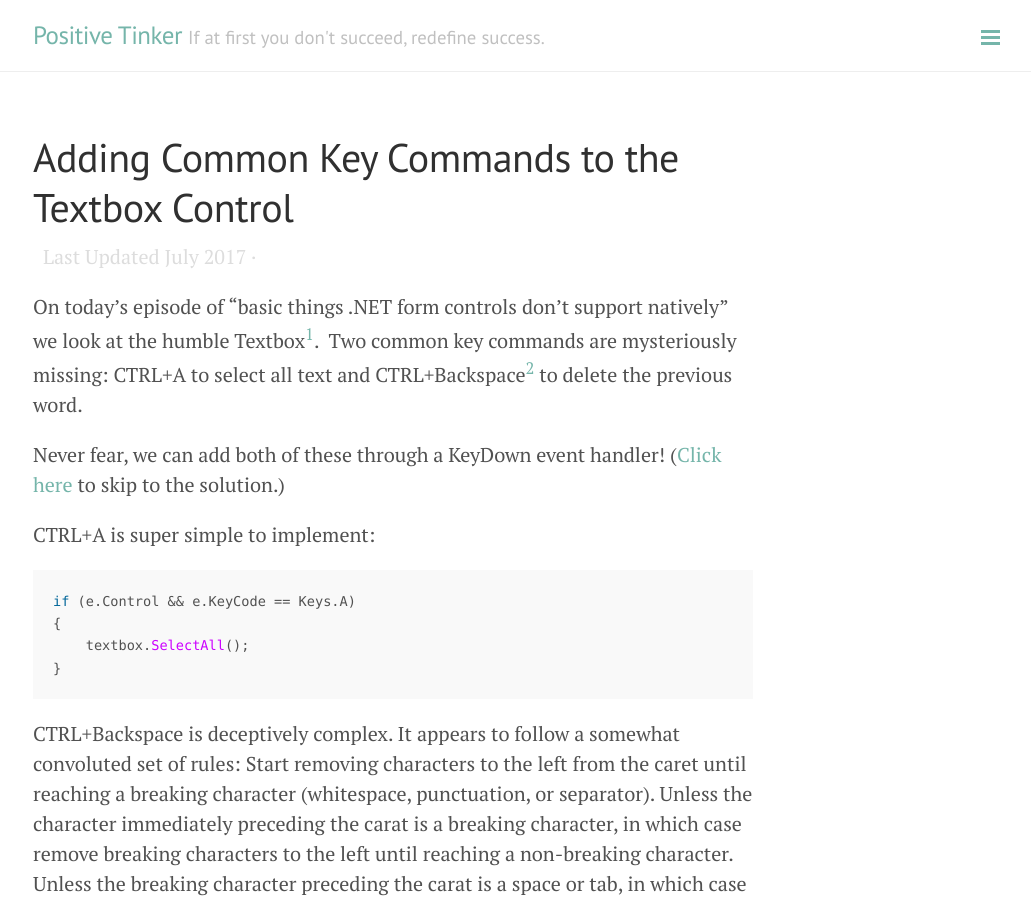
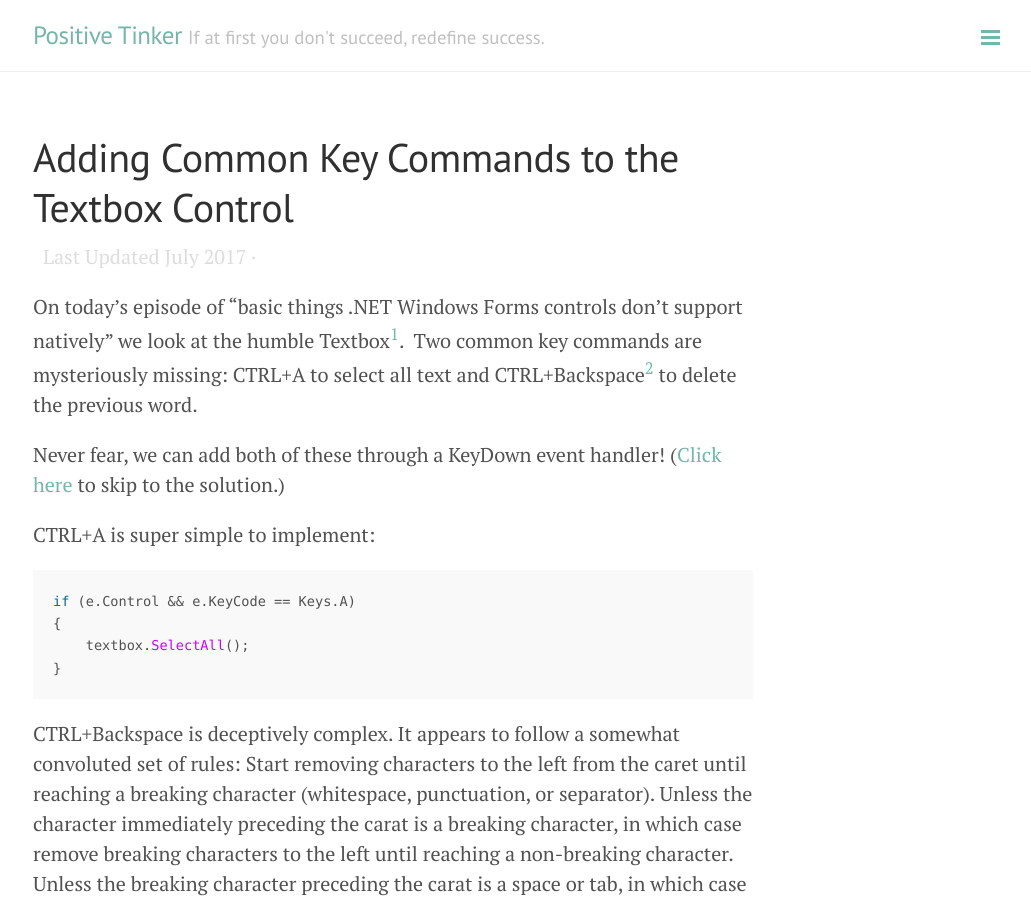
Before and after one commit to MikeTV/PositiveTinker, a Jekyll site: the page built from _posts/2017-07-22-adding-common-key-commands-to-the-textbox-control.md, in a window 1280 px wide and 900 px high. Shown: the whole window, without its empty margins (247-1278 px from the left). Built offline with Jekyll 4.4.1, drawn with Linux system fonts in a browser that asks for light colours; comment, search, counter and statistics services are not loaded.

Commit message:
Update from Forestry.io - 2017-07-22-adding-common-key-commands-to-the-textbox-control.md

```diff
--- a/_posts/2017-07-22-adding-common-key-commands-to-the-textbox-control.md
+++ b/_posts/2017-07-22-adding-common-key-commands-to-the-textbox-control.md
@@ -1,14 +1,14 @@
 ---
 comments: true
 date: 2017-07-22 16:14
-description: 'On today’s episode of “basic things .NET form controls don’t support
-  natively” we look at the humble Textbox.  Two common key commands are mysteriously
+description: 'On today’s episode of “basic things .NET Windows Forms controls don’t
+  support natively” we look at the humble Textbox.  Two common key commands are mysteriously
   missing: CTRL+A to select all text and CTRL+Backspace to delete the previous word.'
 layout: post
 tags: []
 title: Adding Common Key Commands to the Textbox Control
 ---
-On today's episode of "basic things .NET form controls don't support natively" we look at the humble Textbox[^1].  Two common key commands are mysteriously missing: CTRL+A to select all text and CTRL+Backspace[^2] to delete the previous word.
+On today's episode of "basic things .NET Windows Forms controls don't support natively" we look at the humble Textbox[^1].  Two common key commands are mysteriously missing: CTRL+A to select all text and CTRL+Backspace[^2] to delete the previous word.
 
 Never fear, we can add both of these through a KeyDown event handler!  (<a href="#solution">Click here</a> to skip to the solution.)
 
```
